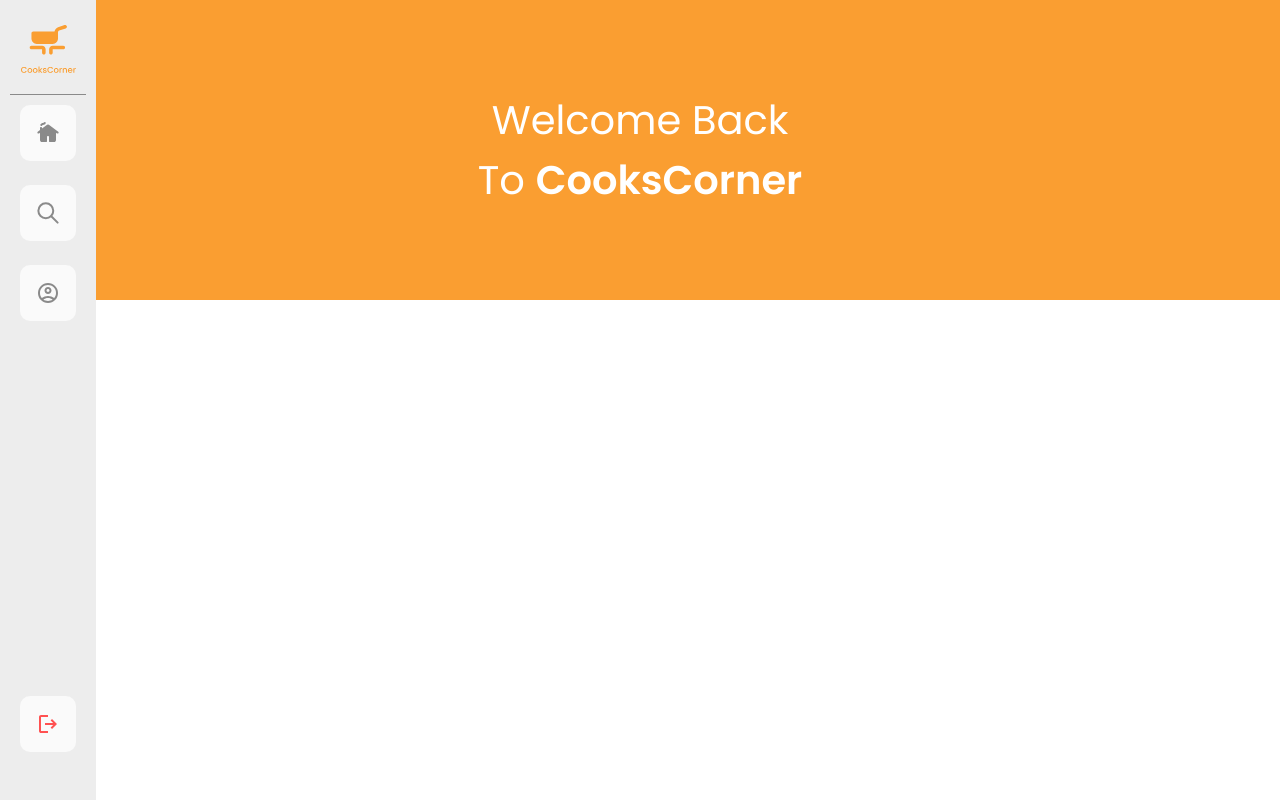
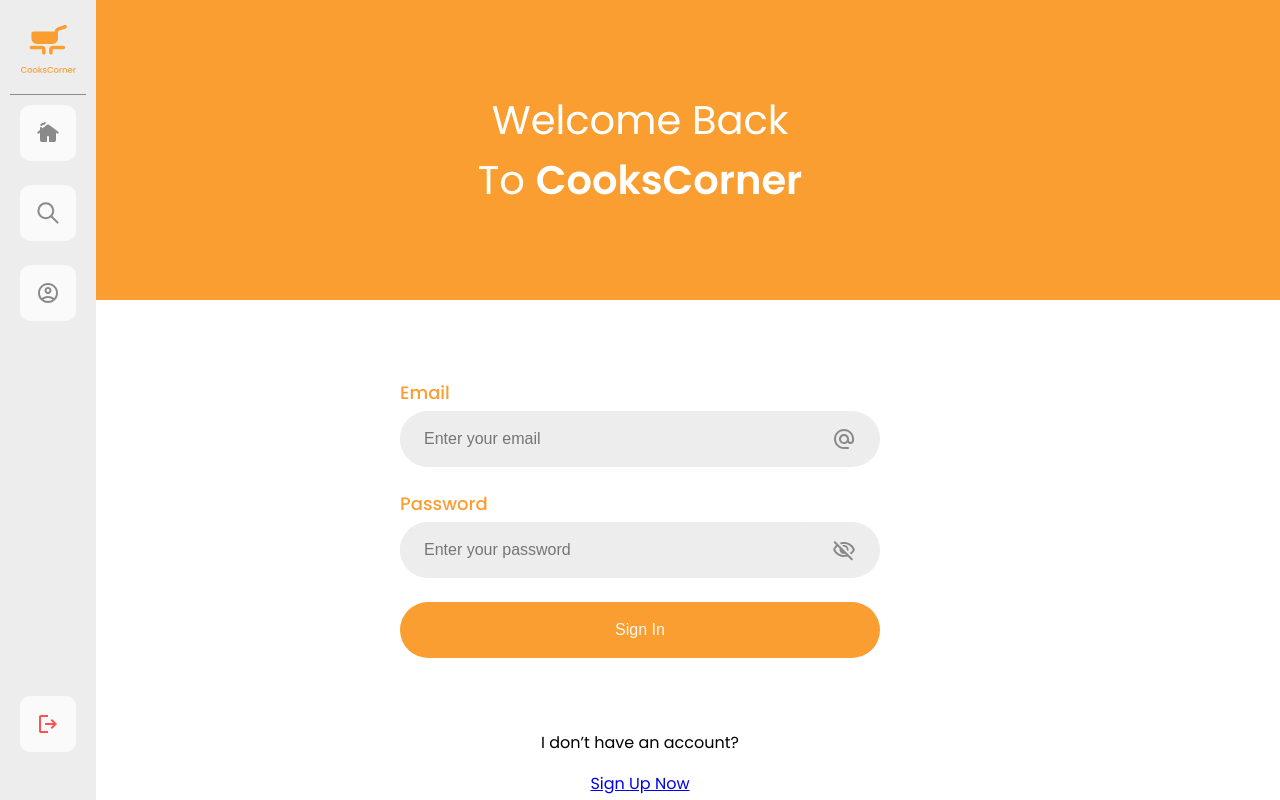
Before and after one commit to BarnoMamadzhanova/cooking_chef, a React (Create React App) app: page / in a window 1280 px wide. Built offline with nearby package versions, Linux system fonts and the light colour scheme.

Commit message:
styling login form

```diff
--- a/src/components/LoginForm/LoginForm.jsx
+++ b/src/components/LoginForm/LoginForm.jsx
@@ -0,0 +1,73 @@
+import React, { useState } from "react";
+import { Link, useNavigate } from "react-router-dom";
+import { visible, invisible, mail } from "../../assests/index";
+import classes from "./LoginForm.module.css";
+
+function LoginForm() {
+  const [passwordVisible, setPasswordVisible] = useState(false);
+  const navigate = useNavigate();
+
+  const togglePasswordVisibility = () => {
+    setPasswordVisible(!passwordVisible);
+  };
+
+  return (
+    <div className={classes.login_container}>
+      <form className={classes.login_form}>
+        <div className={classes.label_container}>
+          <label htmlFor="username">Email</label>
+          <div className={classes.input_container}>
+            <input
+              // value={values.username}
+              // onChange={handleChange}
+              type="text"
+              id="username"
+              placeholder="Enter your email"
+              // onBlur={handleBlur}
+            />
+            <img src={mail} alt="mail" className={classes.login_mail} />
+          </div>
+        </div>
+
+        <div className={classes.label_container}>
+          <label htmlFor="password">Password</label>
+          <div className={classes.input_container}>
+            <input
+              // value={values.password}
+              // onChange={handleChange}
+              type={passwordVisible ? "text" : "password"}
+              id="password"
+              placeholder="Enter your password"
+              // onBlur={handleBlur}
+            />
+            <img
+              src={passwordVisible ? visible : invisible}
+              alt="Toggle visibility"
+              className={classes.password_toggle_icon}
+              onClick={togglePasswordVisibility}
+            />
+          </div>
+        </div>
+
+        <button
+          type="submit"
+          //   disabled={isSubmitting}
+          //   onSubmit={handleFormSubmit}
+        >
+          Sign In
+        </button>
+        {/* {errorMessage && (
+          <div className={classes.formErrorMessage}>{errorMessage}</div>
+        )} */}
+      </form>
+      <div>
+        <p>I don’t have an account?</p>
+        <Link to="/registration" className={classes.login_link}>
+          Sign Up Now
+        </Link>
+      </div>
+    </div>
+  );
+}
+
+export default LoginForm;
--- a/src/components/LoginForm/LoginForm.module.css
+++ b/src/components/LoginForm/LoginForm.module.css
@@ -0,0 +1,81 @@
+.login_container {
+  display: flex;
+  flex-direction: column;
+  gap: 3.5rem;
+  align-items: center;
+}
+
+.login_form {
+  display: flex;
+  flex-direction: column;
+  gap: 1.5rem;
+  width: 30rem;
+}
+
+.label_container {
+  display: flex;
+  flex-direction: column;
+  align-items: flex-start;
+  gap: 5px;
+  width: 100%;
+}
+
+.login_form label {
+  color: #fa9e31;
+  font-size: 1.125rem;
+  line-height: 1.625rem;
+  font-weight: 500;
+}
+
+.login_form input {
+  font-size: 1rem;
+  line-height: 1.5rem;
+  font-weight: 400;
+  outline: none;
+  border: none;
+  line-height: 1.5rem;
+  flex-grow: 1;
+  padding: 1rem 0 1rem 1.5rem;
+  color: #343434;
+  border-radius: 2.625rem;
+  background-color: #ededed;
+}
+
+.login_form button {
+  padding-block: 1rem;
+  font-size: 1rem;
+  font-weight: 500;
+  line-height: 1.5rem;
+  outline: none;
+  border: none;
+  border-radius: 2.625rem;
+  color: #f8f8f8;
+  cursor: pointer;
+  display: flex;
+  align-items: center;
+  justify-content: center;
+  background-color: #fa9e31;
+}
+
+.login_form button:hover {
+  background-color: #fbbf75fe;
+}
+
+.input_container {
+  display: flex;
+  align-items: center;
+  position: relative;
+  background-color: #ededed;
+  border-radius: 2.625rem;
+  /* padding-right: 1.5rem; */
+  width: 100%;
+}
+
+.password_toggle_icon {
+  cursor: pointer;
+  padding-right: 1.5rem;
+}
+
+.login_mail {
+  padding-right: 1.5rem;
+}
--- a/src/pages/Login/Login.jsx
+++ b/src/pages/Login/Login.jsx
@@ -1,6 +1,7 @@
 import React from "react";
 import classes from "./Login.module.css";
 import Welcome from "../../components/Welcome/Welcome";
+import LoginForm from "../../components/LoginForm/LoginForm";
 
 function Login() {
   return (
@@ -11,6 +12,7 @@ function Login() {
           To <strong>CooksCorner</strong>
         </h2>
       </Welcome>
+      <LoginForm />
     </div>
   );
 }
--- a/src/pages/Login/Login.module.css
+++ b/src/pages/Login/Login.module.css
@@ -1,4 +1,9 @@
-/* .login {} */
+.login {
+  display: flex;
+  flex-direction: column;
+  align-items: center;
+  gap: 5rem;
+}
 
 .welcome_title {
   margin: 0;
```
